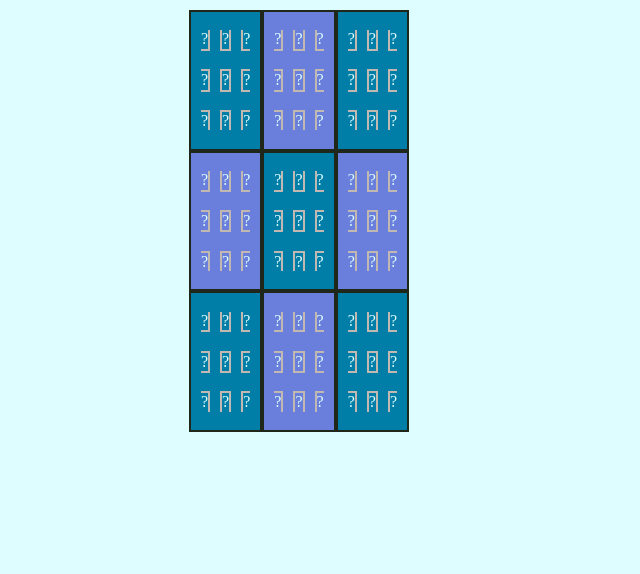
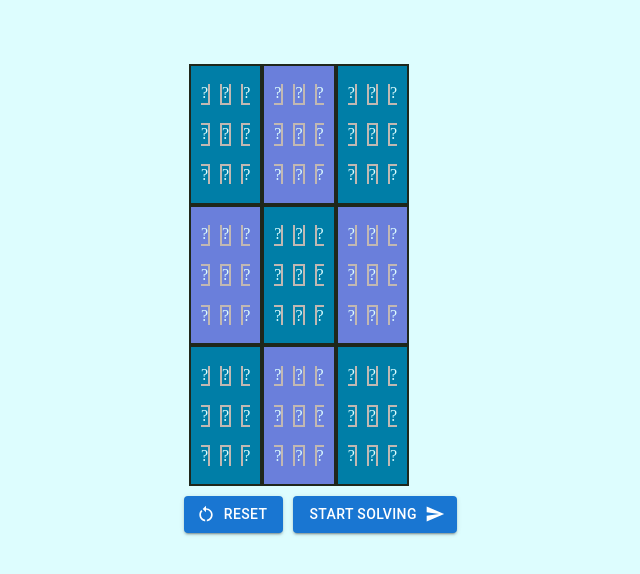
Before and after one commit to RichardRosenblat/wave-function-collapse, a React (Create React App) app: page / in a window 1280 px wide. Shown: the top 574 px of the page, without its empty margins (341-981 px from the left). Built offline with nearby package versions, Linux system fonts and the light colour scheme.

Commit message:
update css add reset buttons

```diff
--- a/package.json
+++ b/package.json
@@ -7,6 +7,7 @@
     "@emotion/styled": "^11.10.6",
     "@material-ui/core": "^4.12.4",
     "@material-ui/icons": "^4.11.3",
+    "@mui/icons-material": "^5.11.11",
     "@mui/material": "^5.11.11",
     "@testing-library/jest-dom": "^5.16.5",
     "@testing-library/react": "^13.4.0",
--- a/src/components/Board/Board.module.scss
+++ b/src/components/Board/Board.module.scss
@@ -5,5 +5,15 @@
 }
 
 .container {
-	margin-top: 10px;
+	margin-top: 5%;
+	text-align: center;
 }
+.button-container {
+	display: flex;
+	align-items: center;
+	justify-content: center;
+	text-align: center;
+	width: fit-content;
+	padding-top: 10px;
+	padding-left: 41%;
+}
--- a/src/components/Board/index.tsx
+++ b/src/components/Board/index.tsx
@@ -4,9 +4,12 @@ import SquaresArea from "../SquaresArea";
 import Styles from "./Board.module.scss";
 import CollapseMenu from "../CollapseMenu";
 import { useBoard } from "../../hooks/useBoard";
+import { Button } from "@mui/material";
+import RestartAltIcon from "@mui/icons-material/RestartAlt";
+import SendIcon from "@mui/icons-material/Send";
 
 const Board = () => {
-	const { board } = useBoard();
+	const { board, restoreAll } = useBoard();
 
 	return (
 		<section className={Styles.container}>
@@ -28,6 +31,14 @@ const Board = () => {
 					</div>
 				);
 			})}
+			<div className={Styles["button-container"]}>
+				<Button variant="contained" onClick={restoreAll} startIcon={<RestartAltIcon />}>
+					Reset
+				</Button>
+				<Button variant="contained" sx={{ marginLeft: "10px" }} endIcon={<SendIcon />}>
+					Start solving
+				</Button>
+			</div>
 			<CollapseMenu />
 		</section>
 	);
--- a/src/hooks/useBoard.ts
+++ b/src/hooks/useBoard.ts
@@ -13,7 +13,6 @@ export const useBoard = () => {
 		const mBoard = getMutableBoard(board);
 		const cellCoords = getCellCoordinates(id);
 
-		// TODO update cells on board after collapsing
 		collapseCell(cellCoords, into, mBoard);
 		setBoard(mBoard);
 	};
--- a/src/index.css
+++ b/src/index.css
@@ -1,3 +1,4 @@
 body {
 	background-color: #ddfdfe;
+	overflow-x: hidden;
 }
```
Also changed, not shown: 1 other file (tests, documents, lock files or other folders).
